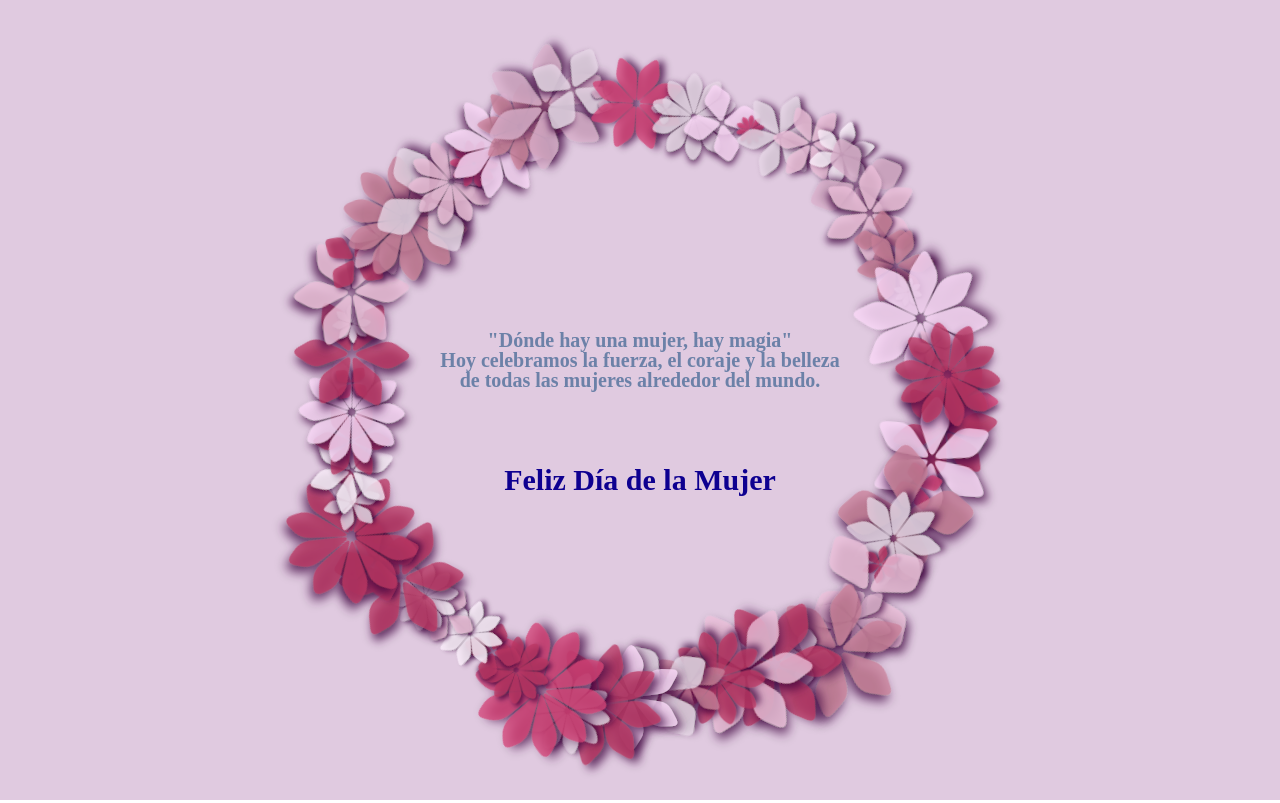
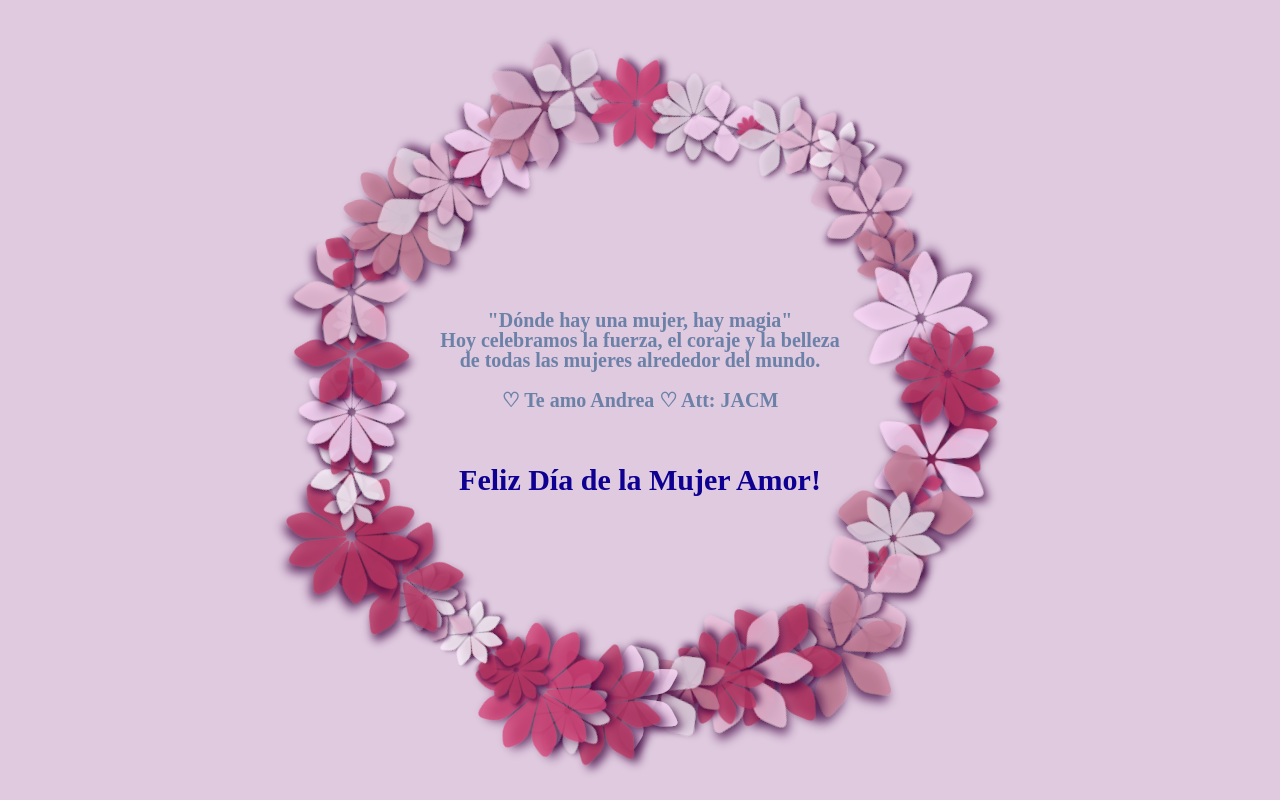
Before and after one commit to jacm5151/diadelamujer, a plain HTML site: page index.html in a window 1280 px wide. Drawn offline with nearby package versions, Linux system fonts and the light colour scheme.

Commit message:
Update index.html
Update text

```diff
--- a/index.html
+++ b/index.html
@@ -2,7 +2,7 @@
 <html lang="en" >
 <head>
   <meta charset="UTF-8">
-  <title>click para flores encoded</title>
+  <title>Te amo Andrea</title>
   <link rel="stylesheet" href="https://cdnjs.cloudflare.com/ajax/libs/meyer-reset/2.0/reset.min.css">
 <link rel="stylesheet" href="./style.css">
 
@@ -46,11 +46,13 @@
 
 </svg>
 <!-- Texto en el centro -->
-<div id="texto1">Feliz Día de la Mujer</div>
+<div id="texto1">Feliz Día de la Mujer Amor!</div>
 <div id="texto2">"Dónde hay una mujer, hay magia" <br>
   Hoy celebramos la fuerza, el coraje y la belleza <br>
-  de todas las mujeres alrededor del mundo.
+  de todas las mujeres alrededor del mundo.<br> <br>
 
+  ♡ Te amo Andrea ♡
+  Att: JACM
 </div>
 
 
```
